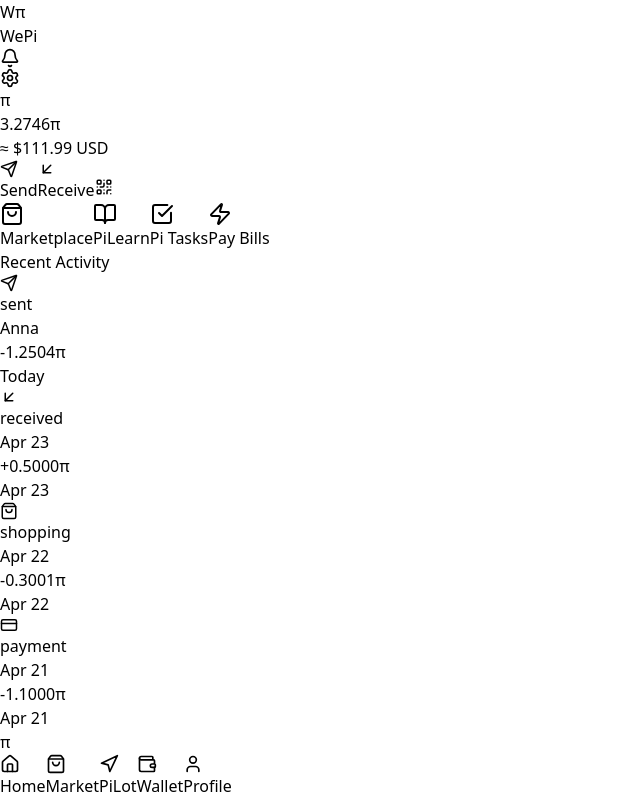
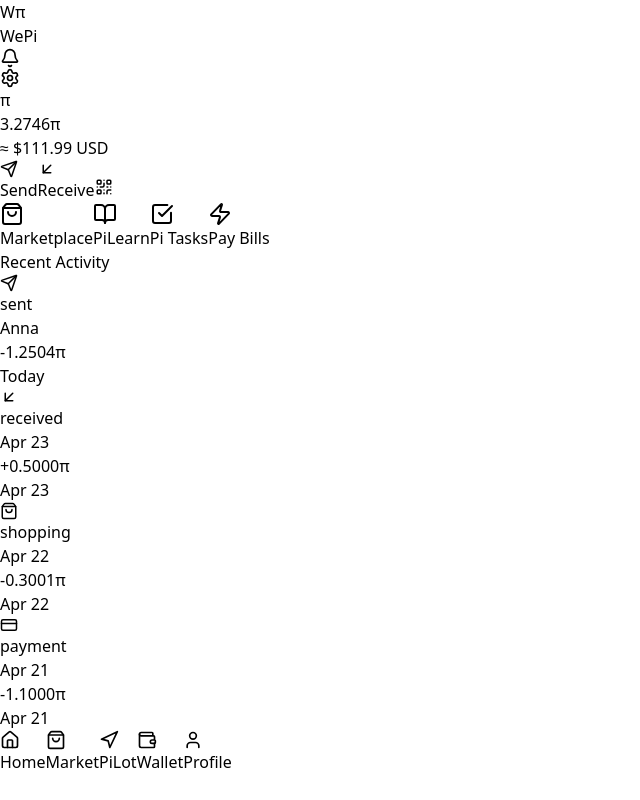
Before and after one commit to fatherofmany/wepi-app, a React (Vite) app: page / in a window 1280 px wide. Shown: the whole page, without its empty margins (0-640 px from the left). Built offline with nearby package versions, Linux system fonts and the light colour scheme.

Commit message:
Update App.jsx

```diff
--- a/src/App.jsx
+++ b/src/App.jsx
@@ -1025,7 +1025,6 @@
       <div className="fixed bottom-0 left-1/2 transform -translate-x-1/2 w-full max-w-md">
         <div className="bg-gradient-to-r from-purple-600 to-purple-800 p-4 rounded-t-3xl shadow-2xl">
           <div className="flex justify-around">
-            <WePiLogo size="small" variant="icon" />
 
             <NavButton
               icon={Home}
```
